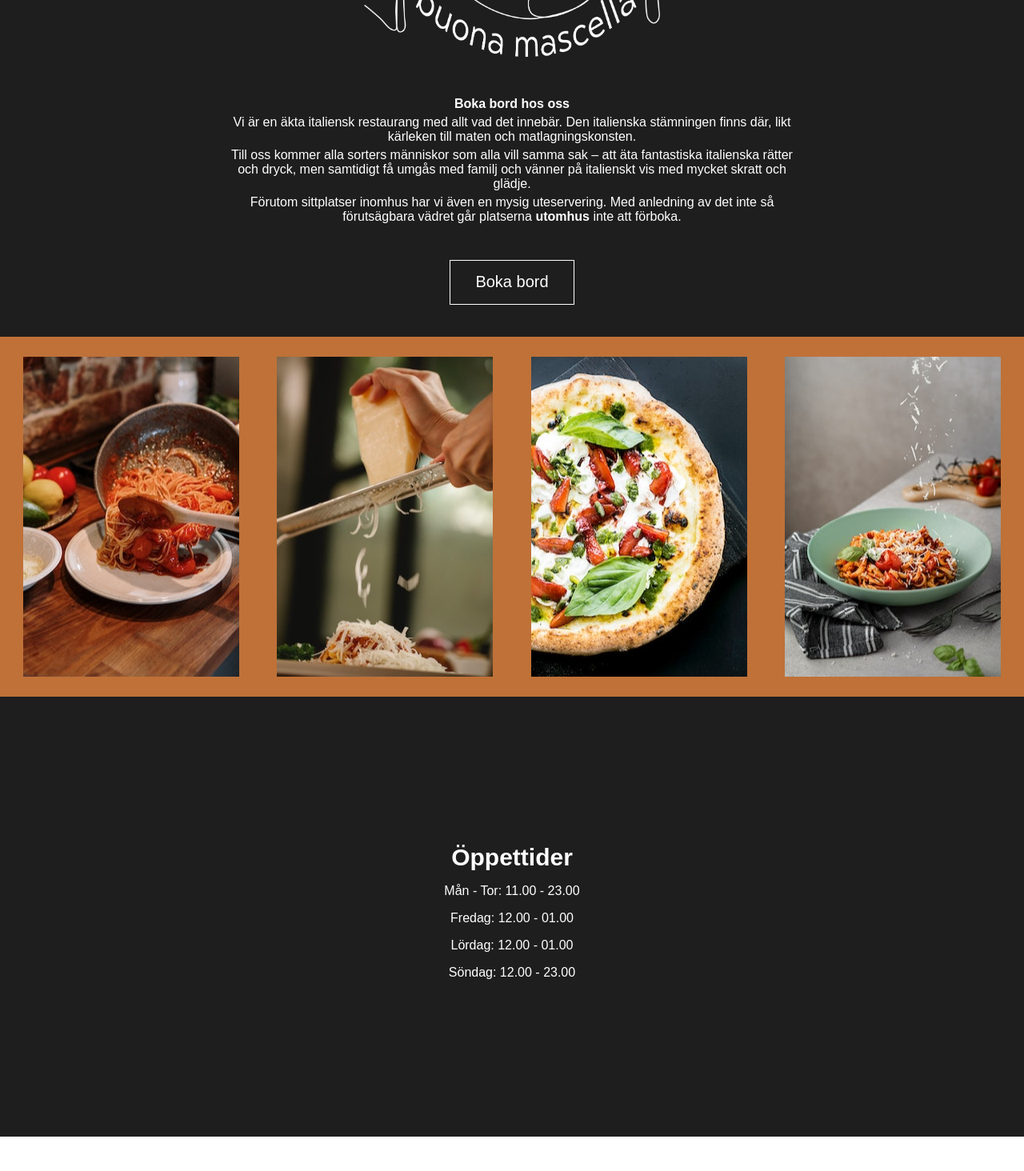
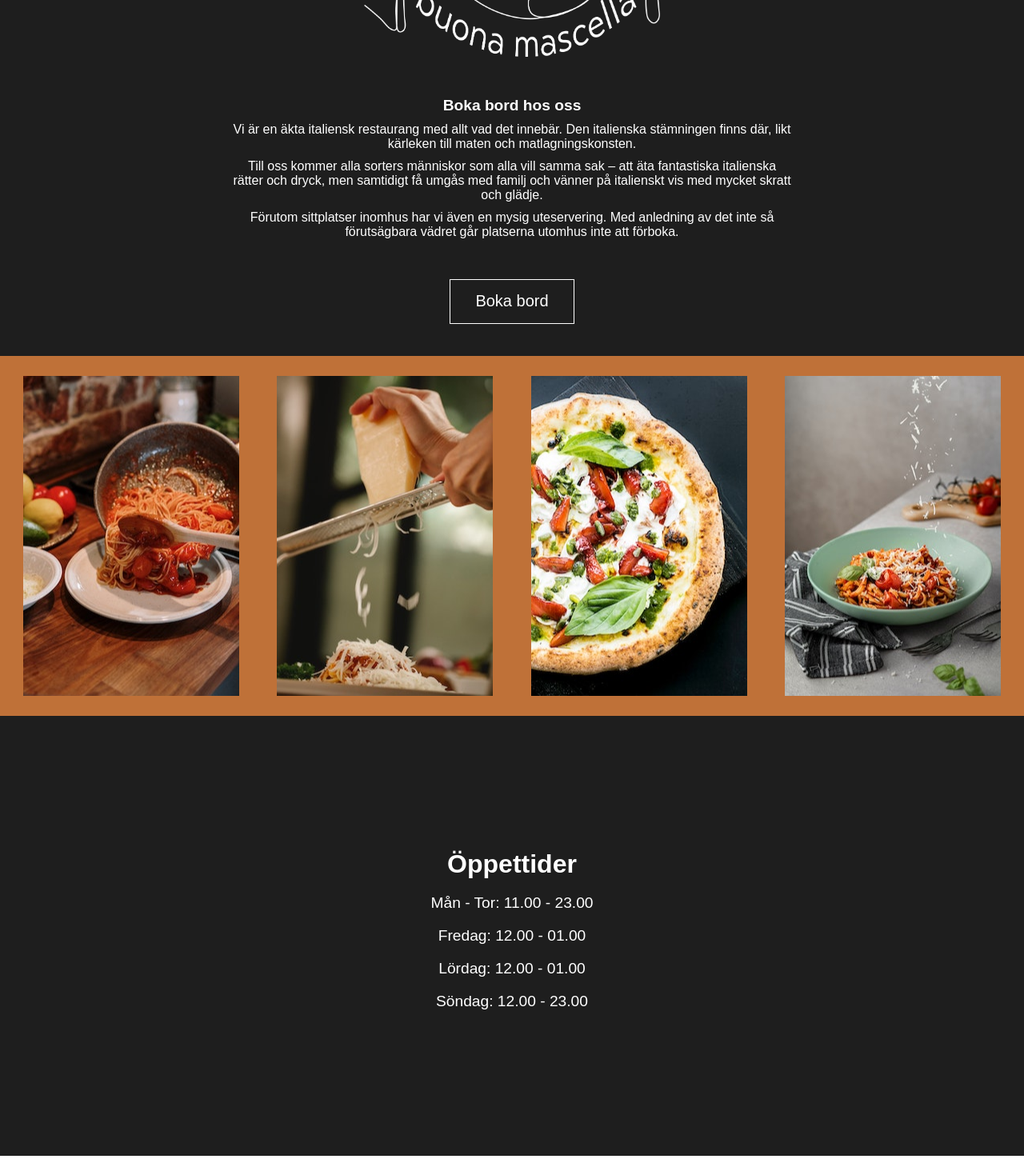
Before and after one commit to fcanberger/GruppJSF, a React (Create React App) app: page / in a window 1280 px wide. Shown: the part 1160-2624 px from the top of the page at 80% size. Built offline with nearby package versions, Linux system fonts and the light colour scheme; a web font is replaced by a local one.

Commit message:
change fontsize

```diff
--- a/src/components/Pages/Home.tsx
+++ b/src/components/Pages/Home.tsx
@@ -25,8 +25,7 @@ export const Home = () => {
             </p>
             <p>
               Förutom sittplatser inomhus har vi även en mysig uteservering. Med
-              anledning av det inte så förutsägbara vädret går platserna{" "}
-              <b>utomhus </b>
+              anledning av det inte så förutsägbara vädret går platserna utomhus
               inte att förboka.
             </p>
           </div>
--- a/src/styles/footer.scss
+++ b/src/styles/footer.scss
@@ -9,7 +9,7 @@ footer {
   }
   p {
     margin: 2px;
-    font-size: 13px;
+    font-size: 1rem;
   }
   .admin{
     color: white;
@@ -24,7 +24,7 @@ footer {
   footer {
     padding: 10px 0px;
     p {
-      font-size: 15px;
+      font-size: 1rem;
     }
   }
 }
--- a/src/styles/home.scss
+++ b/src/styles/home.scss
@@ -29,10 +29,14 @@
     }
     .text-div-booking {
       padding-top: 50px;
-    }
-    p {
-      margin: 10px;
-      padding: 0px 40px;
+      b{
+        font-size: 1.2rem;
+      }
+      p {
+        margin: 10px;
+        padding: 0px 40px;
+        font-size: 1rem;
+      }
     }
     .btn-booking {
       width: 150px;
@@ -46,6 +50,8 @@
       a {
         text-decoration: none;
         color: white;
+        font-size: 1.2rem;
+
       }
     }
     .btn-booking:hover {
@@ -108,12 +114,12 @@
     align-items: center;
     .opening-info {
       h4 {
-        font-size: 24px;
+        font-size: 2rem;
         margin: 5px 0px;
         text-align: center;
       }
       p {
-        font-size: 18px;
+        font-size: 1.2rem;
         text-align: center;
 
       }
@@ -177,6 +183,7 @@
       a {
         text-decoration: none;
         color: black;
+        font-size: 1.2rem;
       }
     }
     .btn-meny:hover {
@@ -204,11 +211,11 @@
     width: 100%;
     .booking-container {
       max-width: 800px;
-
       p {
         margin: 5px;
       }
     }
+
     .four-images-container {
       width: 100%;
       min-height: 20vh;
@@ -253,16 +260,6 @@
         }
       }
     }
-
-      .opening-info {
-        h4 {
-          font-size: 24px;
-          margin: 5px 0px;
-        }
-        p {
-          font-size: 18px;
-        }
-      }
     .meny-container {
       background-color: white;
       p {
@@ -408,14 +405,6 @@
       display: flex;
       justify-content: center;
       gap: 40px;
-      .opening-info {
-        h4 {
-          font-size: 30px;
-        }
-        p {
-          font-size: 1rem;
-        }
-      }
       .opening-image-container {
         width: 600px;
         height: 400px;
--- a/src/styles/reservations.scss
+++ b/src/styles/reservations.scss
@@ -101,6 +101,9 @@
         justify-content: center;
         padding: 11px;
         gap: 10px;
+        a{
+          text-decoration: none;
+        }
         .btn {
           display: flex;
           justify-content: center;
@@ -117,6 +120,7 @@
       .btn:hover {
         background-color: #bf7138;
         cursor: pointer;
+        text-decoration: none;
       }
     }
   }
```
